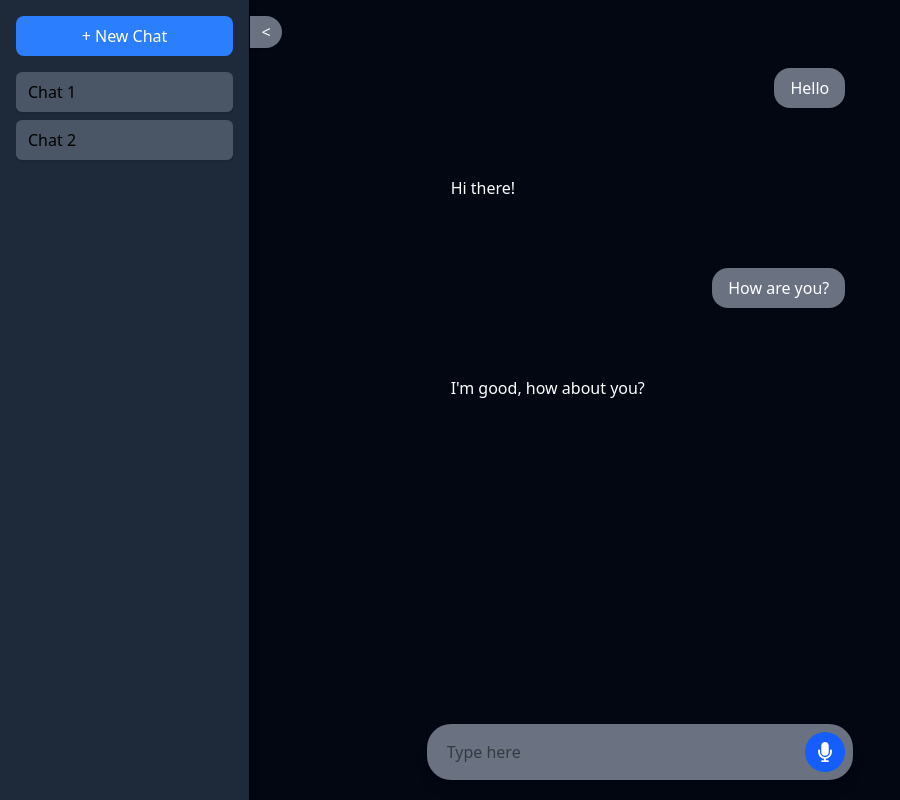
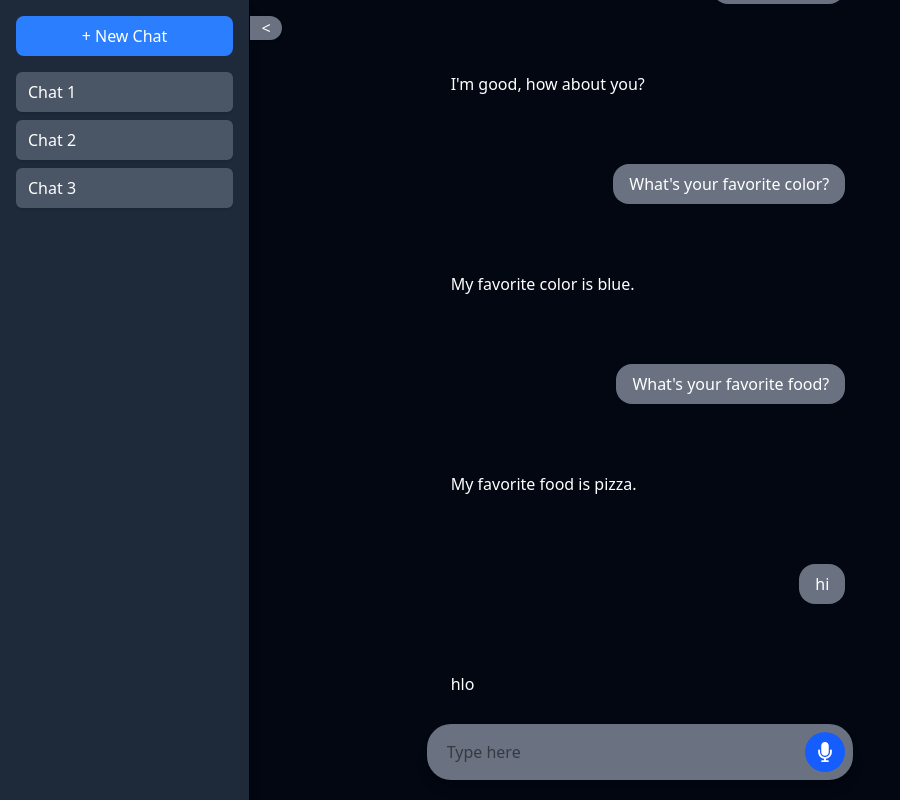
Before and after one commit to Sanjayazhagan/rakshabandhan, a React (Vite) app in the folder frontend/: page / in a window 1280 px wide. Shown: the whole page, without its empty margins (0-900 px from the left). Built offline with nearby package versions, Linux system fonts and the light colour scheme; no server answers.

Commit message:
add loading animation and fixed few bugs

```diff
--- a/frontend/src/App.jsx
+++ b/frontend/src/App.jsx
@@ -2,6 +2,8 @@ import ChatWindow from "./components/Chatwindow";
 import InputBar from "./components/Inputbar";
 import Homepage from "./components/Homepage";
 import Sidebar from "./components/Sidebar";
+import TypingIndicator from "./Typinganimation";
+import BlueRingLoader from "./Blueringloader";
 import { useFetchChatQuery } from "./store";
 import { motion, AnimatePresence } from "framer-motion";
 import { useState } from "react";
@@ -9,16 +11,22 @@ import { useState } from "react";
 function App() {
   const { data, isLoading, error } = useFetchChatQuery(1);
 
+  const [isAudioLoading, setIsAudioLoading] = useState(false);
+
   console.log("Fetched chat data:", data);
 
   const [chatData, setChatData] = useState([
     { question: "Hello", answer: "Hi there!" },
     { question: "How are you?", answer: "I'm good, how about you?" },
+    { question: "What's your favorite color?", answer: "My favorite color is blue." },
+    { question: "What's your favorite food?", answer: "My favorite food is pizza." },
+    { question: "hi", answer: "hlo"}
   ]);
   const [isSidebarOpen, setIsSidebarOpen] = useState(true);
   const [chatLogs, setChatLogs] = useState([
-    { id : 1, title : "Chat 1" },
-    { id : 2, title : "Chat 2" },
+    { id: 1, title: "Chat 1" },
+    { id: 2, title: "Chat 2" },
+    { id: 3, title: "Chat 3" },
 
   ]);
 
@@ -61,7 +69,7 @@ function App() {
             x: isSidebarOpen ? 250 : 0,
           }}
           transition={{ duration: 0.3 }}
-          className="absolute top-4 z-40 bg-gray-500 text-white rounded-r-full w-8 h-8 flex items-center justify-center shadow hover:bg-gray-700"
+          className="sticky  top-4 z-40 bg-gray-500 text-white rounded-r-full w-8 h-8 flex items-center justify-center shadow hover:bg-gray-700"
         >
           {isSidebarOpen ? "<" : ">"}
         </motion.button>
@@ -88,7 +96,7 @@ function App() {
               className="flex-1 bg-gray-950 flex justify-center"
             >
               <div className="w-full sm:w-[80vw] md:w-[50vw] lg:w-[33.33vw] p-2">
-                <ChatWindow chatData={chatData} />
+                <ChatWindow chatData={chatData} isAudioLoading={isAudioLoading} />
               </div>
             </motion.div>
           )}
@@ -102,6 +110,8 @@ function App() {
                   ? (msg) => setChatData([{ question: msg, answer: "" }])
                   : handleAddMessage
               }
+              isAudioLoading={isAudioLoading}
+              setIsAudioLoading={setIsAudioLoading}
             />
           </div>
         </div>
--- /dev/null
+++ b/frontend/src/Blueringloader.jsx
@@ -0,0 +1,5 @@
+export default function BlueRingLoader() {
+  return (
+    <div className="w-8 h-8 border-4 border-blue-500 border-t-transparent rounded-full animate-spin"></div>
+  );
+}
--- /dev/null
+++ b/frontend/src/Typinganimation.jsx
@@ -0,0 +1,9 @@
+export default function TypingIndicator() {
+  return (
+    <div className="flex space-x-1 p-2">
+      <span className="w-2.5 h-2.5 bg-gray-500 rounded-full animate-bounce"></span>
+      <span className="w-2.5 h-2.5 bg-gray-500 rounded-full animate-bounce [animation-delay:-0.2s]"></span>
+      <span className="w-2.5 h-2.5 bg-gray-500 rounded-full animate-bounce [animation-delay:-0.4s]"></span>
+    </div>
+  );
+}
--- a/frontend/src/components/Chatwindow.jsx
+++ b/frontend/src/components/Chatwindow.jsx
@@ -1,19 +1,28 @@
+import { useEffect,useRef } from "react";
 import AnswerBubble from "./Answerchatbubble";
 import QuestionBubble from "./Questionchatbubble";
 
-export default function ChatWindow({ chatData }) {
+export default function ChatWindow({ chatData, isAudioLoading }) {
+  const bottomRef = useRef(null);
+
+  useEffect(() => {
+    bottomRef.current?.scrollIntoView({ behavior: "smooth" });
+  }, [chatData]);
+
   return (
     <div className="flex-1 overflow-y-auto w-full pb-20 bg-gray-950">
-      {chatData.length === 0 ? (
-        null
-      ) : (
-        chatData.map((chat, index) => (
-          <div key={index}>
-            <QuestionBubble text={chat.question} />
-            <AnswerBubble text={chat.answer} />
-          </div>
-        ))
-      )}
+      {chatData.length === 0
+        ? null
+        : chatData.map((chat, index) => (
+            <div key={index}>
+              <QuestionBubble text={chat.question} />
+              <AnswerBubble text={chat.answer} />
+            </div>
+          ))}
+
+      {isAudioLoading && <AnswerBubble text="" showLoader={true} />}
+
+      <div ref={bottomRef} />
     </div>
   );
 }
--- a/frontend/src/components/Inputbar.jsx
+++ b/frontend/src/components/Inputbar.jsx
@@ -8,6 +8,8 @@ function InputBar() {
   const [message, setMessage] = useState("");
   const [listening, setListening] = useState(false);
   const [volume, setVolume] = useState(0);
+  const [isAudioLoading, setIsAudioLoading] = useState(false);
+
   const mediaRecorderRef = useRef(null);
   const audioChunksRef = useRef([]);
   const silenceTimeoutRef = useRef(null);
@@ -43,13 +45,16 @@ function InputBar() {
         formData.append("audio", blob, `${Date.now()}.webm`);
         formData.append("groupid", 1);
         try {
-          console.log("Audio Blob:",formData);
+          console.log("Audio Blob:", formData);
+          setIsAudioLoading(true);
           const response = await sendAudioMutation(formData).unwrap();
-          setMessage('');
-          console.log('Audio message sent:', response.data);
+          setMessage("");
+          console.log("Audio message sent:", response.data);
           await speakText(response.data);
         } catch (err) {
-          console.error('Failed to send audio:', err);
+          console.error("Failed to send audio:", err);
+        } finally {
+          setIsAudioLoading(false);
         }
       };
 
@@ -128,12 +133,15 @@ function InputBar() {
     setMessage("");
     const test = { groupid: 1, prompt: msg };
     try {
+      setIsAudioLoading(true);
       const response = await sendMessageMutation(test).unwrap();
-      setMessage('');
-      console.log('Message sent:', response.data);
+      setMessage("");
+      console.log("Message sent:", response.data);
       await speakText(response.data);
     } catch (err) {
-      console.error('Failed to send message:', err);
+      console.error("Failed to send message:", err);
+    } finally {
+      setIsAudioLoading(false);
     }
   };
 
--- a/frontend/src/components/Sidebar.jsx
+++ b/frontend/src/components/Sidebar.jsx
@@ -12,13 +12,13 @@ export default function Sidebar({ chatLogs, onNewChat }) {
       {/* Chat Logs */}
       <div className="flex-1 overflow-y-auto">
         {chatLogs.length === 0 ? (
-          <p className="text-gray-500">No chats yet</p>
+          <p className="text-white">No chats yet</p>
         ) : (
           <ul className="space-y-2">
             {chatLogs.map((chat) => (
               <li
                 key={chat.id}
-                className="px-3 py-2 bg-gray-600 rounded-md shadow cursor-pointer hover:bg-gray-400"
+                className="px-3 py-2 bg-gray-600 rounded-md shadow cursor-pointer hover:bg-gray-400 text-white"
               >
                 {chat.title}
               </li>
```
